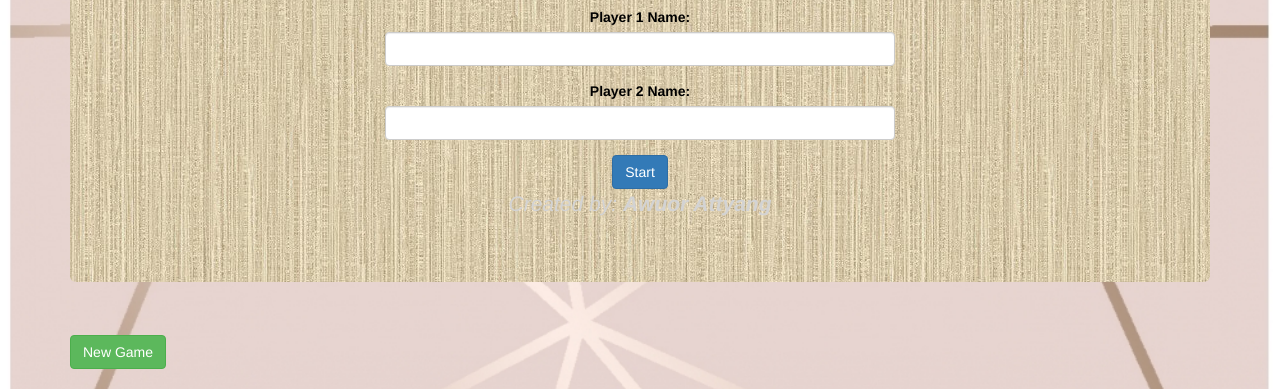
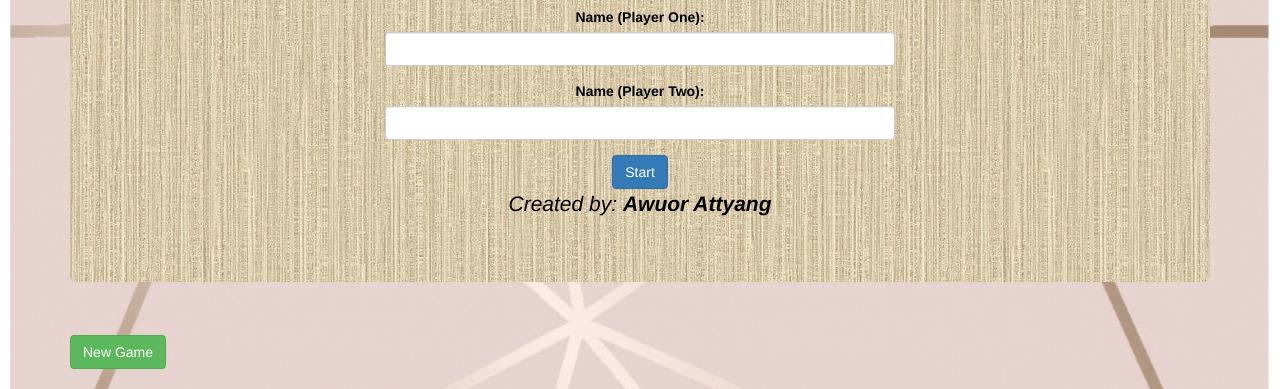
Before and after one commit to awuorlost/Pig-Dice, a plain HTML site: page index.html in a window 1280 px wide. Shown: the part 140-529 px from the top of the page. Drawn offline with Linux system fonts and the light colour scheme.

Commit message:
add google font

```diff
--- a/css/styles.css
+++ b/css/styles.css
@@ -36,5 +36,6 @@ body{
 }
 #createdBy{
   border-top: 20%;
-  color: lightgrey;
+  color: black;
+  margin-top: 2;s
 }
--- a/index.html
+++ b/index.html
@@ -7,6 +7,7 @@
   <link rel="stylesheet" href="css/styles.css">
   <script src="js/jquery-3.3.1.js"></script>
   <script src="js/scripts.js"></script>
+  <link href="https://fonts.googleapis.com/css?family=Raleway" rel="stylesheet">
 </head>
 
 
@@ -18,14 +19,14 @@
       <div id="formDiv">
         <form id="playerone">
           <div class="form-group">
-            <label for="name1">Player 1 Name:</label>
+            <label for="name1">Name (Player One):</label>
             <input required class="player1Name form-control" type="text">
           </div>
 
         </form>
         <form id="playertwo">
           <div class="form-group">
-            <label for="name2">Player 2 Name:</label>
+            <label for="name2">Name (Player Two):</label>
             <input required class="name2 form-control" type="text">
           </div>
         </form>
@@ -39,7 +40,7 @@
     <button id="newGame" class="btn-success btn">New Game</button>
     <div class="row">
       <div class="col-md-6 square" id="squareone">
-        <h2 class="page-header">Player 1: <span id = "player1Name"><span></h2>
+        <h2 class="page-header">Player 1: <span id = "player1name"><span></h2>
         <button id="player1-roll" class="btn-success btn">Roll</button>
         <button id="player1-hold" class="btn-success btn">Hold</button>
         <h2>Dice Roll: <span id="dieRollOne"></span></h2>
```
